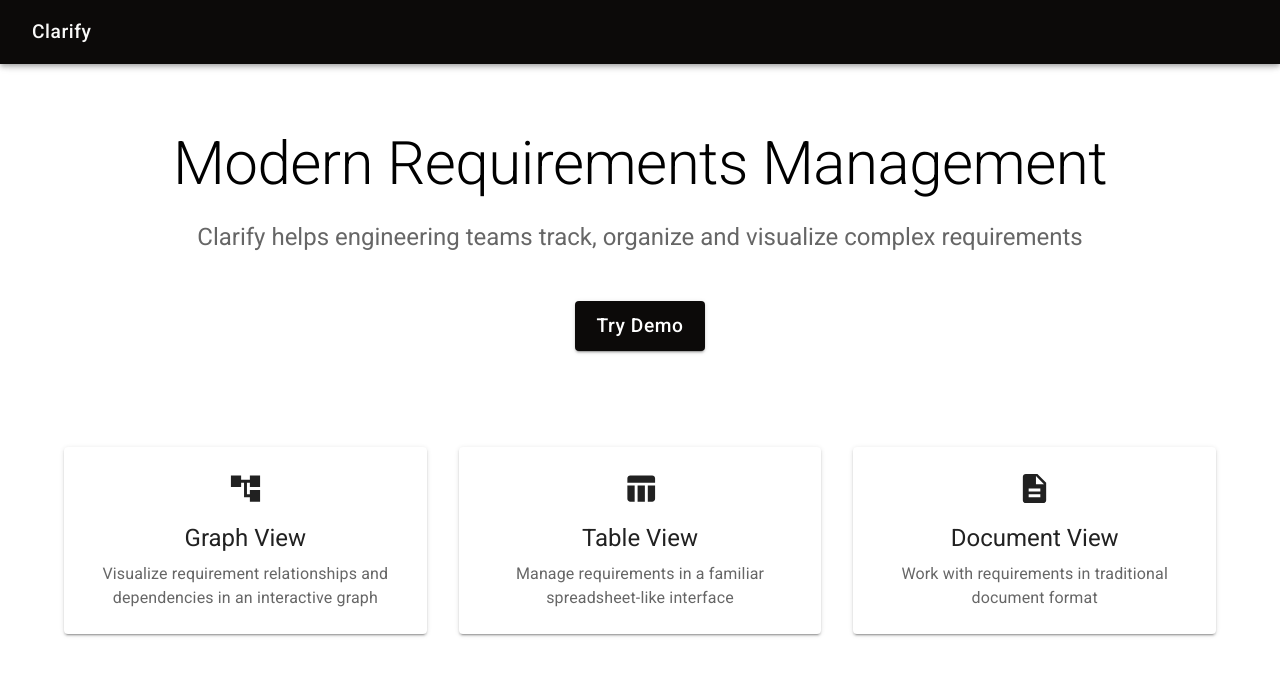
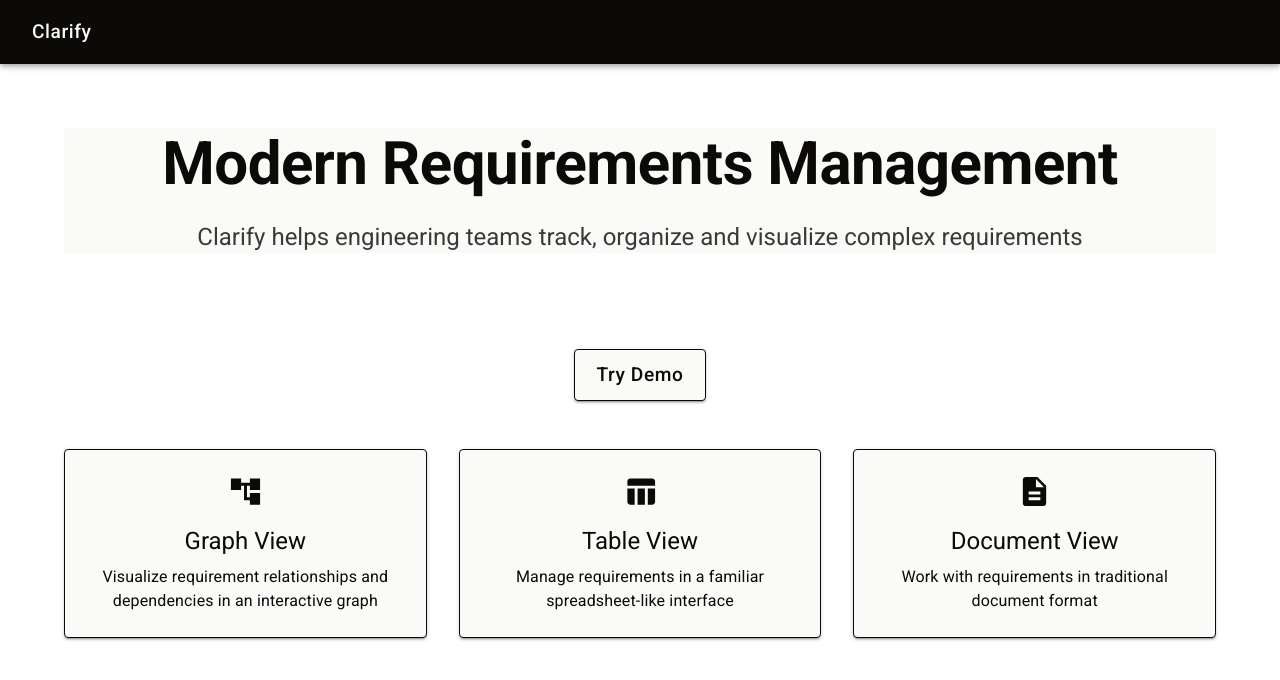
Before and after one commit to jmdigiorgio/clarify, a React (Create React App) app: page / in a window 1280 px wide. Shown: the top 680 px of the page. Built offline with nearby package versions, Linux system fonts and the light colour scheme.

Commit message:
refactoring code and compenentizing things

```diff
--- a/package.json
+++ b/package.json
@@ -17,6 +17,8 @@
     "cors": "^2.8.5",
     "dotenv": "^16.4.5",
     "express": "^4.21.1",
+    "graphlib": "^2.1.8",
+    "graphviz": "^0.0.9",
     "neo4j-driver": "^5.26.0",
     "prop-types": "^15.8.1",
     "react": "^18.3.1",
--- a/src/App.js
+++ b/src/App.js
@@ -9,7 +9,7 @@ import '@fontsource/roboto/700.css';
 // Import page and component files
 import Home from './pages/Home';
 import Demo from './pages/Demo';
-import AppBar from './components/AppBar';
+import AppBar from './components/ui/navigation/AppBar';
 
 // Define theme at app level
 const customTheme = createTheme({
--- /dev/null
+++ b/src/components/ui/buttons/MainButton.js
@@ -0,0 +1,34 @@
+import { Button } from '@mui/material';
+import PropTypes from 'prop-types';
+
+/**
+ * MainButton provides consistent styling for primary action buttons
+ * Explicitly uses our theme system for colors and interactions
+ */
+const MainButton = ({ children, onClick, size = 'large' }) => (
+  <Button
+    variant="contained"
+    size={size}
+    onClick={onClick}
+    sx={{
+      bgcolor: 'primary.main',
+      color: 'secondary.main',
+      border: 1,
+      borderColor: 'secondary.main',
+      '&:hover': {
+        bgcolor: 'accent.main',
+        color: 'primary.main',
+      },
+    }}
+  >
+    {children}
+  </Button>
+);
+
+MainButton.propTypes = {
+  children: PropTypes.node.isRequired,
+  onClick: PropTypes.func.isRequired,
+  size: PropTypes.oneOf(['small', 'medium', 'large']),
+};
+
+export default MainButton;
--- /dev/null
+++ b/src/components/ui/cards/IconCard.js
@@ -0,0 +1,45 @@
+import { Paper, Typography } from '@mui/material';
+import PropTypes from 'prop-types';
+
+/**
+ * IconCard displays content in a card format with an icon, heading, and description
+ * Follows our theme system for consistent styling
+ */
+const IconCard = ({ icon, heading, description }) => (
+  <Paper
+    sx={{
+      p: 3,
+      flex: 1,
+      display: 'flex',
+      flexDirection: 'column',
+      alignItems: 'center',
+      textAlign: 'center',
+      bgcolor: 'primary.main',
+      border: 1,
+      borderColor: 'secondary.main',
+    }}
+    elevation={2}
+  >
+    {icon}
+    <Typography
+      variant="h5"
+      component="h2"
+      sx={{
+        mt: 2,
+        mb: 1,
+        color: 'secondary.main',
+      }}
+    >
+      {heading}
+    </Typography>
+    <Typography sx={{ color: 'secondary.main' }}>{description}</Typography>
+  </Paper>
+);
+
+IconCard.propTypes = {
+  icon: PropTypes.node.isRequired,
+  heading: PropTypes.string.isRequired,
+  description: PropTypes.string.isRequired,
+};
+
+export default IconCard;
--- a/src/components/AppBar.js
+++ b/src/components/ui/navigation/AppBar.js
@@ -12,7 +12,7 @@ import { FolderOpen } from '@mui/icons-material';
 import { Link as RouterLink } from 'react-router-dom';
 import { useState } from 'react';
 import PropTypes from 'prop-types';
-import ProjectTree from './ProjectTree';
+import ProjectTree from '../../ProjectTree';
 
 import '@fontsource/roboto/300.css';
 import '@fontsource/roboto/400.css';
--- /dev/null
+++ b/src/components/ui/sections/HeroSection.js
@@ -0,0 +1,46 @@
+import { Typography, Box } from '@mui/material';
+import PropTypes from 'prop-types';
+
+/**
+ * HeroSection displays a centered page heading with subtext
+ * Strictly follows Theme.js styling
+ */
+const HeroSection = ({ heading, subheading }) => (
+  <Box
+    sx={{
+      textAlign: 'center',
+      mb: 12,
+      mt: 8,
+      bgcolor: 'primary.main',
+    }}
+  >
+    <Typography
+      variant="h2"
+      component="h1"
+      gutterBottom
+      sx={{
+        color: 'secondary.main',
+        fontWeight: 'bold',
+      }}
+    >
+      {heading}
+    </Typography>
+    <Typography
+      variant="h5"
+      sx={{
+        mb: 6,
+        color: 'secondary.main',
+        opacity: 0.8,
+      }}
+    >
+      {subheading}
+    </Typography>
+  </Box>
+);
+
+HeroSection.propTypes = {
+  heading: PropTypes.string.isRequired,
+  subheading: PropTypes.string.isRequired,
+};
+
+export default HeroSection;
--- a/src/pages/Home.js
+++ b/src/pages/Home.js
@@ -1,131 +1,63 @@
-import {
-  Toolbar,      // MUI app bar spacing component
-  Container,    // Centers content with max-width
-  Typography,   // MUI text component with predefined styles
-  Paper,        // Elevated surface component
-  Box,          // Flexible div wrapper with sx prop support
-  Button,       // MUI button component
-} from '@mui/material';
-import { ThemeProvider, createTheme } from '@mui/material/styles';  // Import theme components
-import { AccountTree, TableChart, Description } from '@mui/icons-material'; // Icon components
-import { useNavigate } from 'react-router-dom';  // Import for navigation
+import { Toolbar, Container, Box } from '@mui/material';
+import { AccountTree, TableChart, Description } from '@mui/icons-material';
+import { useNavigate } from 'react-router-dom';
+import IconCard from '../components/ui/cards/IconCard';
+import HeroSection from '../components/ui/sections/HeroSection';
+import MainButton from '../components/ui/buttons/MainButton';
 
-// Create custom theme that matches AppBar.js for consistency across components
-const customTheme = createTheme({
-  palette: {
-    primary: {
-      main: '#fafaf9', // White color for primary elements
-    },
-    secondary: {
-      main: '#0c0a09', // Black color for secondary elements
-    },
-    accent: {
-      main: '#d97706', // Orange color for accent/hover effects
-    },
+const features = [
+  {
+    icon: <AccountTree fontSize="large" sx={{ color: 'secondary.main' }} />,
+    heading: 'Graph View',
+    description: 'Visualize requirement relationships and dependencies in an interactive graph',
   },
-  components: {
-    MuiButton: {
-      styleOverrides: {
-        root: {
-          textTransform: 'none', // Prevent automatic uppercase transformation
-          fontSize: '1.2rem',    // Larger font size for better visibility
-          '&:hover': {
-            backgroundColor: '#d97706', // Orange hover effect matching AppBar
-          },
-        },
-      },
-    },
+  {
+    icon: <TableChart fontSize="large" sx={{ color: 'secondary.main' }} />,
+    heading: 'Table View',
+    description: 'Manage requirements in a familiar spreadsheet-like interface',
   },
-});
+  {
+    icon: <Description fontSize="large" sx={{ color: 'secondary.main' }} />,
+    heading: 'Document View',
+    description: 'Work with requirements in traditional document format',
+  },
+];
 
 export default function Home() {
-  // Hook for programmatic navigation
   const navigate = useNavigate();
 
-  // Data structure for the three main feature cards
-  const features = [
-    {
-      icon: <AccountTree fontSize="large" />,
-      title: "Graph View",
-      description: "Visualize requirement relationships and dependencies in an interactive graph"
-    },
-    {
-      icon: <TableChart fontSize="large" />,
-      title: "Table View",
-      description: "Manage requirements in a familiar spreadsheet-like interface"
-    },
-    {
-      icon: <Description fontSize="large" />,
-      title: "Document View",
-      description: "Work with requirements in traditional document format"
-    }
-  ];
-
   return (
-    <ThemeProvider theme={customTheme}>  {/* Apply custom theme to all MUI components */}
-      <Toolbar /> {/* Provides spacing below the app bar */}
-      <Container maxWidth="lg"> {/* Centers content with large max-width */}
-        {/* Hero section with main heading, subtext, and CTA button */}
-        <Box
-          sx={{
-            textAlign: 'center',
-            mb: 12, // Large margin bottom for separation from cards
-            mt: 8   // Balances top spacing
-          }}
-        >
-          <Typography variant="h2" component="h1" gutterBottom>
-            Modern Requirements Management
-          </Typography>
-          <Typography
-            variant="h5"
-            color="text.secondary"
-            sx={{ mb: 6 }} // Adds space before the button
-          >
-            Clarify helps engineering teams track, organize and visualize complex requirements
-          </Typography>
-          <Button
-            variant="contained"
-            size="large"
-            color="secondary"
-            onClick={() => navigate('/demo')}  // Add navigation on click
-          >
-            Try Demo
-          </Button>
+    <>
+      <Toolbar />
+      <Container maxWidth="lg">
+        <Box sx={{ mb: 6 }}>
+          <HeroSection
+            heading="Modern Requirements Management"
+            subheading="Clarify helps engineering teams track, organize and visualize complex requirements"
+          />
+          <Box sx={{ textAlign: 'center' }}>
+            <MainButton onClick={() => navigate('/demo')}>Try Demo</MainButton>
+          </Box>
         </Box>
 
-        {/* Feature cards section using flexbox for equal width distribution */}
         <Box
           sx={{
             display: 'flex',
-            gap: 4,                    // Equal spacing between cards
-            flexDirection: 'row',      // Cards in a horizontal line
-            justifyContent: 'space-between' // Spreads cards evenly
+            gap: 4,
+            flexDirection: 'row',
+            justifyContent: 'space-between',
           }}
         >
           {features.map((feature, index) => (
-            <Paper
+            <IconCard
               key={index}
-              sx={{
-                p: 3,             // Internal padding
-                flex: 1,          // Each card takes equal width
-                display: 'flex',
-                flexDirection: 'column',
-                alignItems: 'center',  // Centers content horizontally
-                textAlign: 'center'
-              }}
-              elevation={2}       // Subtle shadow effect
-            >
-              {feature.icon}
-              <Typography variant="h5" component="h2" sx={{ mt: 2, mb: 1 }}>
-                {feature.title}
-              </Typography>
-              <Typography color="text.secondary">
-                {feature.description}
-              </Typography>
-            </Paper>
+              icon={feature.icon}
+              heading={feature.heading}
+              description={feature.description}
+            />
           ))}
         </Box>
       </Container>
-    </ThemeProvider>
+    </>
   );
 }
```
Also changed, not shown: src/styles/Theme.js (added, +47 -0 lines), 2 other files (tests, documents, lock files or other folders).
